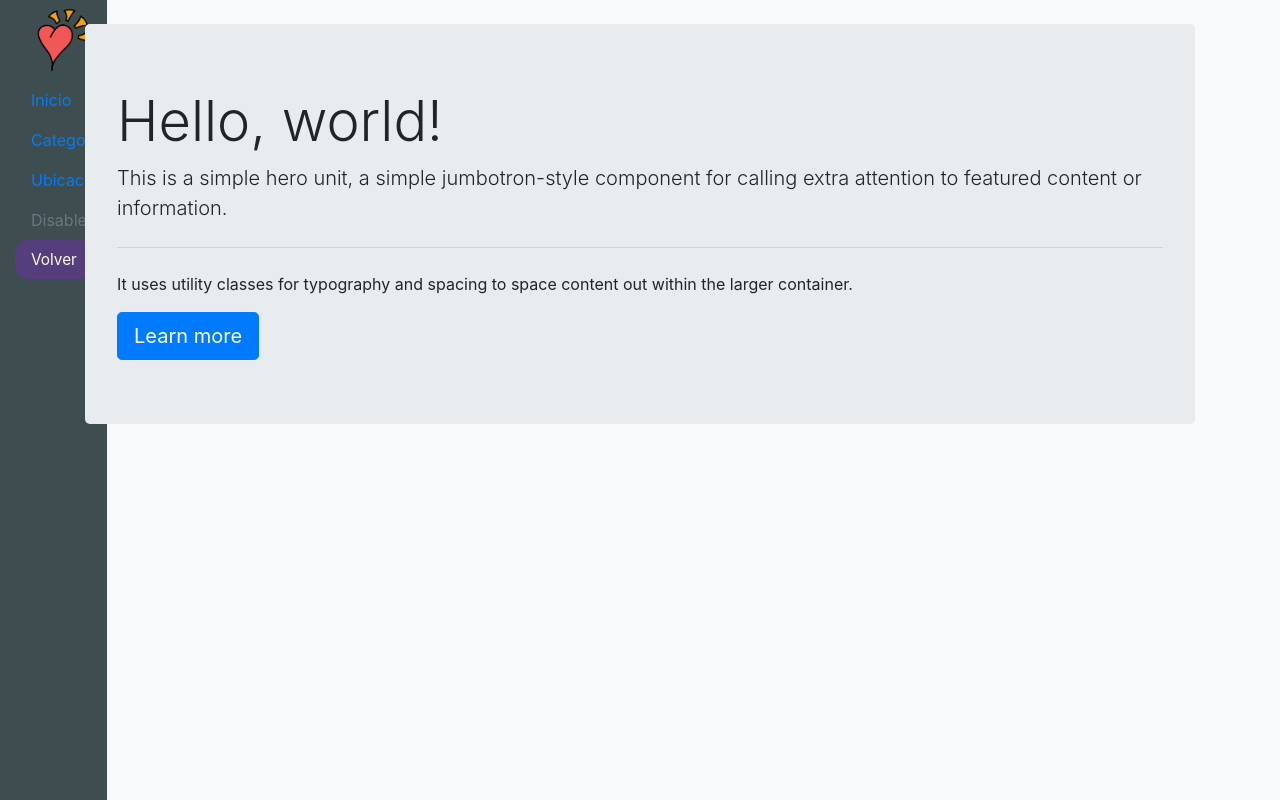
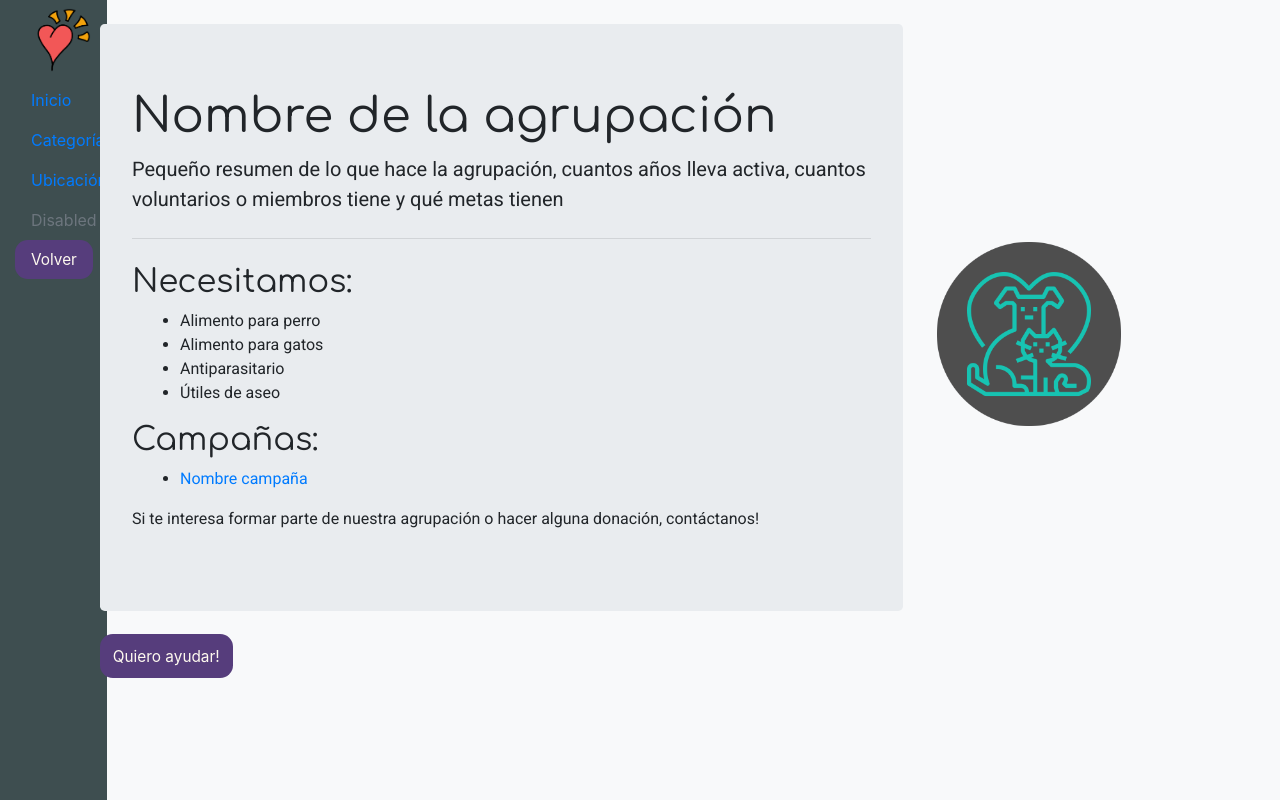
Before and after one commit to pag0dy/proyecto_grupal, a Django app: page /perfil/ in a window 1280 px wide. Run offline with Django 3.2, Linux system fonts and the light colour scheme; parts of the project's set-up code (start-up, migrations or seed data) failed here and were passed over; some libraries are stand-ins or nearby versions.

Commit message:
modifica estilos perfil de agrupación[D

```diff
--- a/proyecto_grupal/static/css/global_style.css
+++ b/proyecto_grupal/static/css/global_style.css
@@ -35,6 +35,14 @@
 
 .sub-title-font {
     font-size: 4vh;
+}
+
+.gen-font {
+    font-size: 2.5vh;
+}
+
+.small-font {
+    font-size: 2vh;
 }
 
 .fondo {
@@ -106,6 +114,12 @@ aside {
     height:5vw;
 }
 
+.perfil-img {
+    display:block;
+    width:15vw;
+    height:15vw;
+}
+
 /* .row {
     border: 1px solid red;
 } */
--- a/proyecto_grupal/templates/master/explorar.html
+++ b/proyecto_grupal/templates/master/explorar.html
@@ -59,9 +59,9 @@
     <div class="col">
         <div class="card" style="width: 18rem;">
             <div class="card-body">
-              <h5 class="card-title">Special title treatment</h5>
-              <p class="card-text">With supporting text below as a natural lead-in to additional content.</p>
-              <a href="#" class="btn btn-primary">Go somewhere</a>
+              <h5 class="card-title">Fundación ejemplo</h5>
+              <p class="card-text">Creada para probar los enlaces.</p>
+              <a href="{% url 'perfil' %}" class="btn btn-primary">Ver Perfil</a>
             </div>
           </div>
     </div>
--- a/proyecto_grupal/templates/master/perfil.html
+++ b/proyecto_grupal/templates/master/perfil.html
@@ -10,13 +10,29 @@
 
 {% block contenido %}
 <div class="col d-flex">
-    <div class="row justify-content-center">
-        <div class="jumbotron mt-4">
-            <h1 class="display-4">Hello, world!</h1>
-            <p class="lead">This is a simple hero unit, a simple jumbotron-style component for calling extra attention to featured content or information.</p>
-            <hr class="my-4">
-            <p>It uses utility classes for typography and spacing to space content out within the larger container.</p>
-            <a class="btn btn-primary btn-lg" href="#" role="button">Learn more</a>
+    <div class="row justify-content-center align-items-center">
+        <div class="col-9">
+            <div class="jumbotron mt-4">
+                <h1 class="main-font title-font">Nombre de la agrupación</h1>
+                <p class="secondary-font gen-font">Pequeño resumen de lo que hace la agrupación, cuantos años lleva activa, cuantos voluntarios o miembros tiene y qué metas tienen</p>
+                <hr class="my-4">
+                <h3 class="main-font sub-title-font">Necesitamos:</h3>
+                <ul class="secondary-font small-font ml-5">
+                    <li>Alimento para perro</li>
+                    <li>Alimento para gatos</li>
+                    <li>Antiparasitario</li>
+                    <li>Útiles de aseo</li>
+                </ul>
+                <h3 class="main-font sub-title-font">Campañas:</h3>
+                <ul class="secondary-font small-font ml-5">
+                    <li><a href="#">Nombre campaña</a></li>
+                </ul>
+                <p class="secondary-font small-font">Si te interesa formar parte de nuestra agrupación o hacer alguna donación, contáctanos!</p>
+            </div>
+            <a class="btn-big-dark bg-purple my-5" href="#" role="button">Quiero ayudar!</a>
+        </div>
+        <div class="col">
+            <img class="perfil-img" src="../static/img/noun_Pet Allowed.png" alt="animalista">
         </div>
     </div>
 </div>
```
Also changed, not shown: proyecto_grupal/static/img/noun_Pet Allowed.png (added), proyecto_grupal/static/master/img/Boon_logo.png (deleted).
